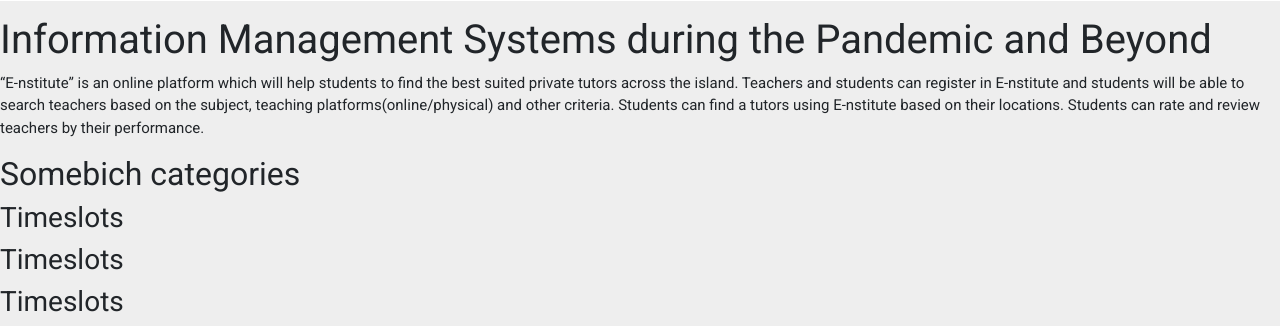
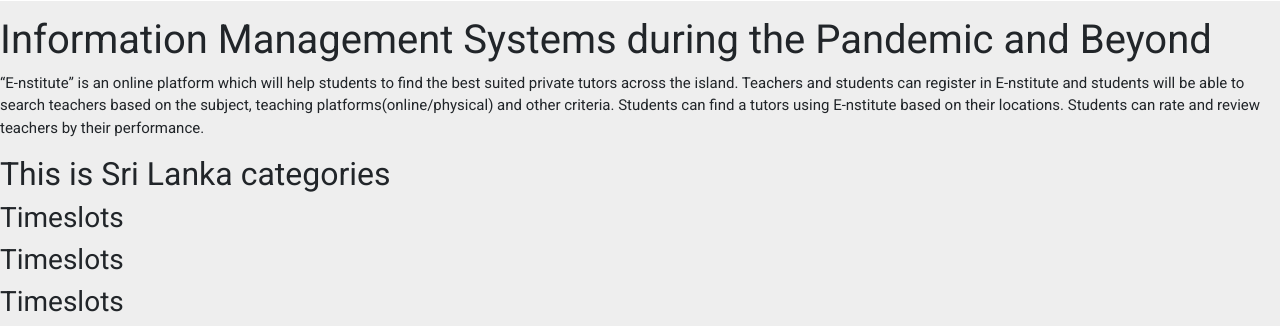
Before and after one commit to 33KDP/Enstitute, a PHP site: page / in a window 1280 px wide. Shown: the part 751-1077 px from the top of the page. Run offline with PHP 8.4, Linux system fonts and the light colour scheme; some libraries are stand-ins or nearby versions.

Commit message:
test run

```diff
--- a/Enstitute Web Application/index.php
+++ b/Enstitute Web Application/index.php
@@ -20,7 +20,7 @@
     </section>
 
         <section class="index-categories">
-            <h2>Somebich categories</h2>
+            <h2>This is Sri Lanka categories</h2>
             <div class="index-categories-list">
                 <div>
                     <h3>Timeslots</h3>
```
